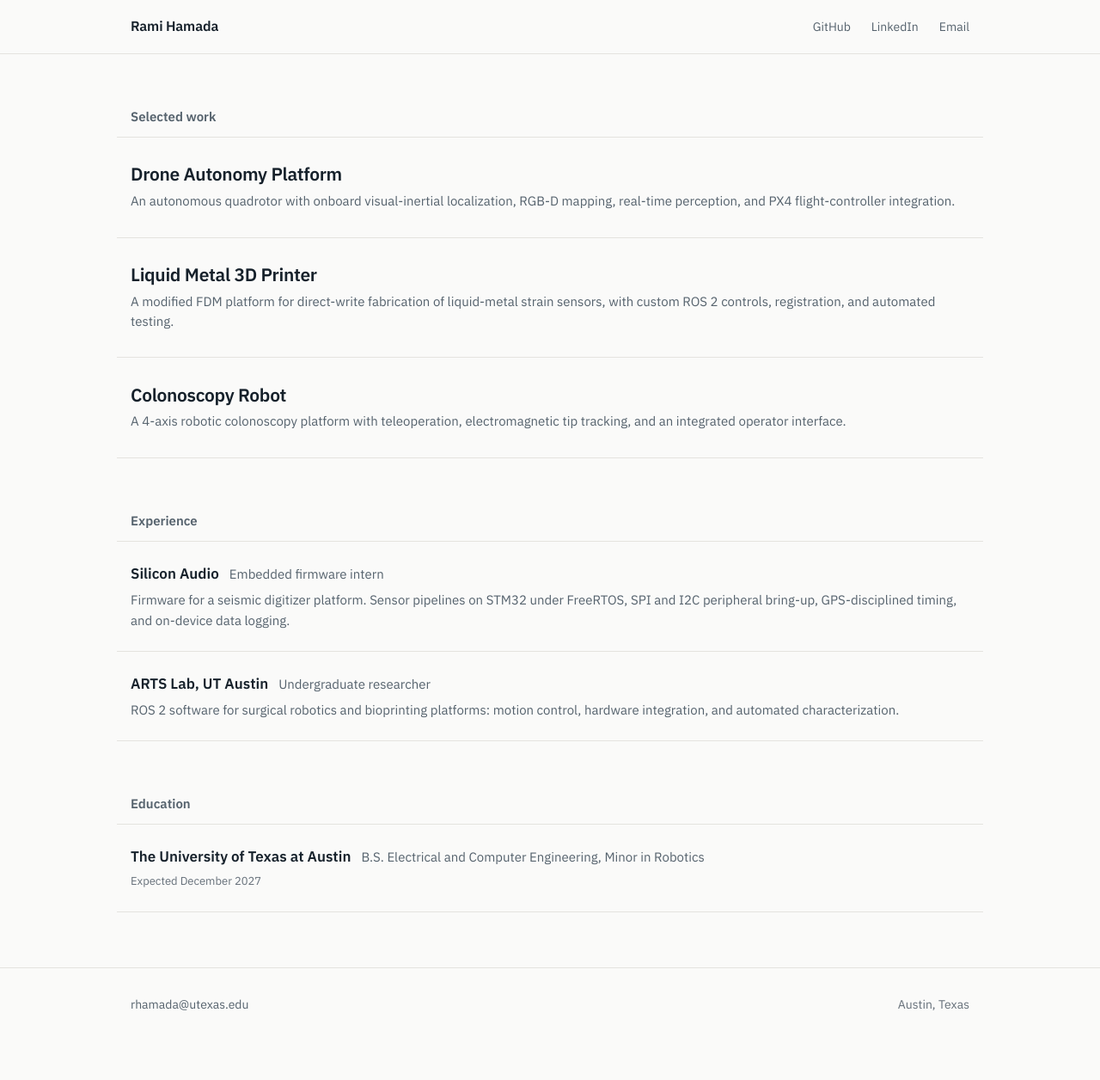
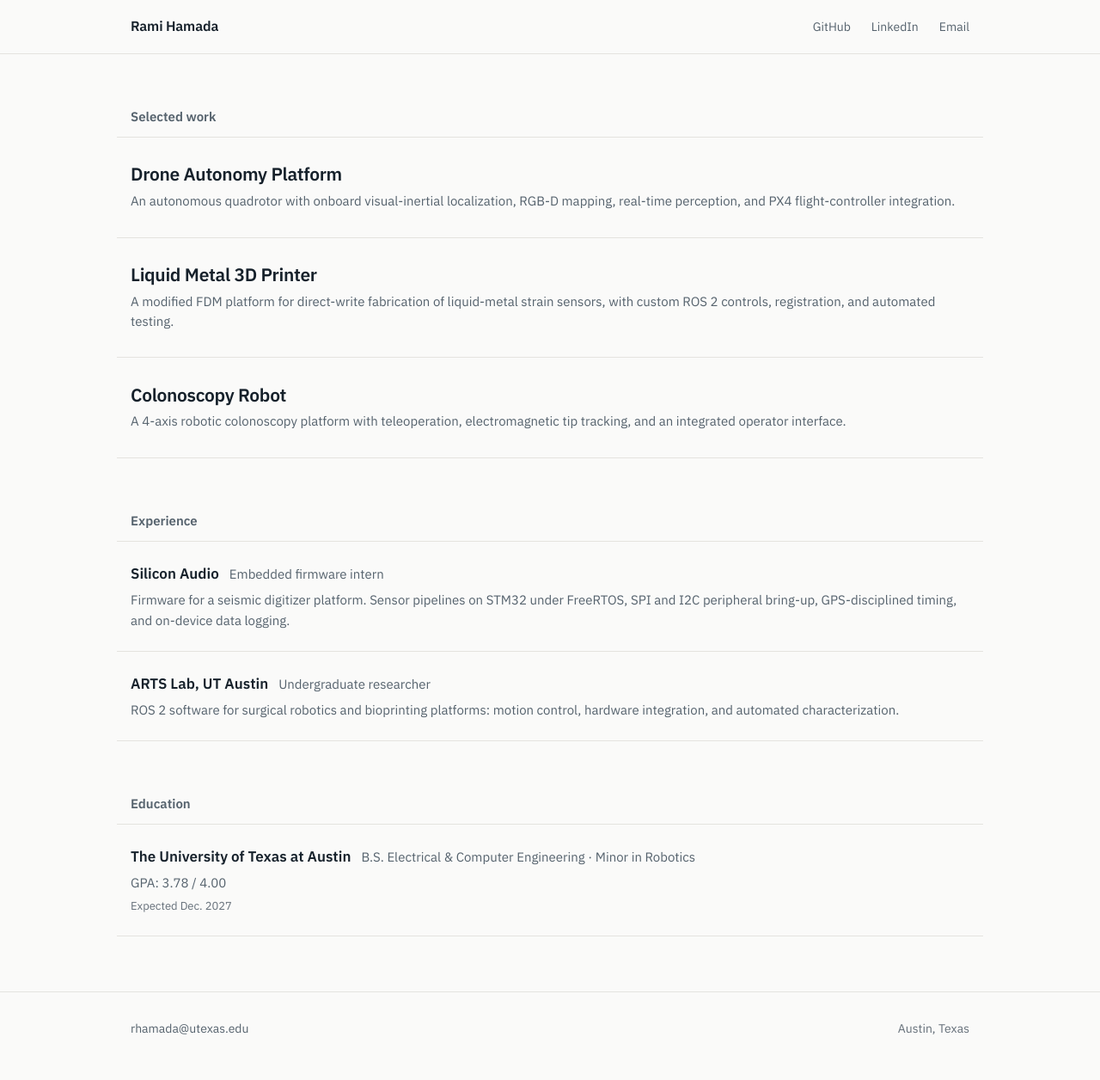
Before and after one commit to ramihmda/ramihamada-portfolio, a Jekyll site: the page built from index.md, in a window 1280 px wide. Shown: the whole page at 86% size. Built offline with Jekyll 4.4.1, drawn with Linux system fonts in a browser that asks for light colours; before the commit the page ends 1227 px from its top, so only the background shows below that.

Commit message:
Update education.yml

```diff
--- a/_data/education.yml
+++ b/_data/education.yml
@@ -3,6 +3,9 @@
 # period -> dates, small grey line underneath
 # detail -> optional paragraph; leave it out entirely if you don't want one
 
+# Education
+
 - org: The University of Texas at Austin
-  title: B.S. Electrical and Computer Engineering, Minor in Robotics
-  period: "Expected December 2027"
+  title: B.S. Electrical & Computer Engineering · Minor in Robotics
+  period: "Expected Dec. 2027"
+  detail: "GPA: 3.78 / 4.00"
```
